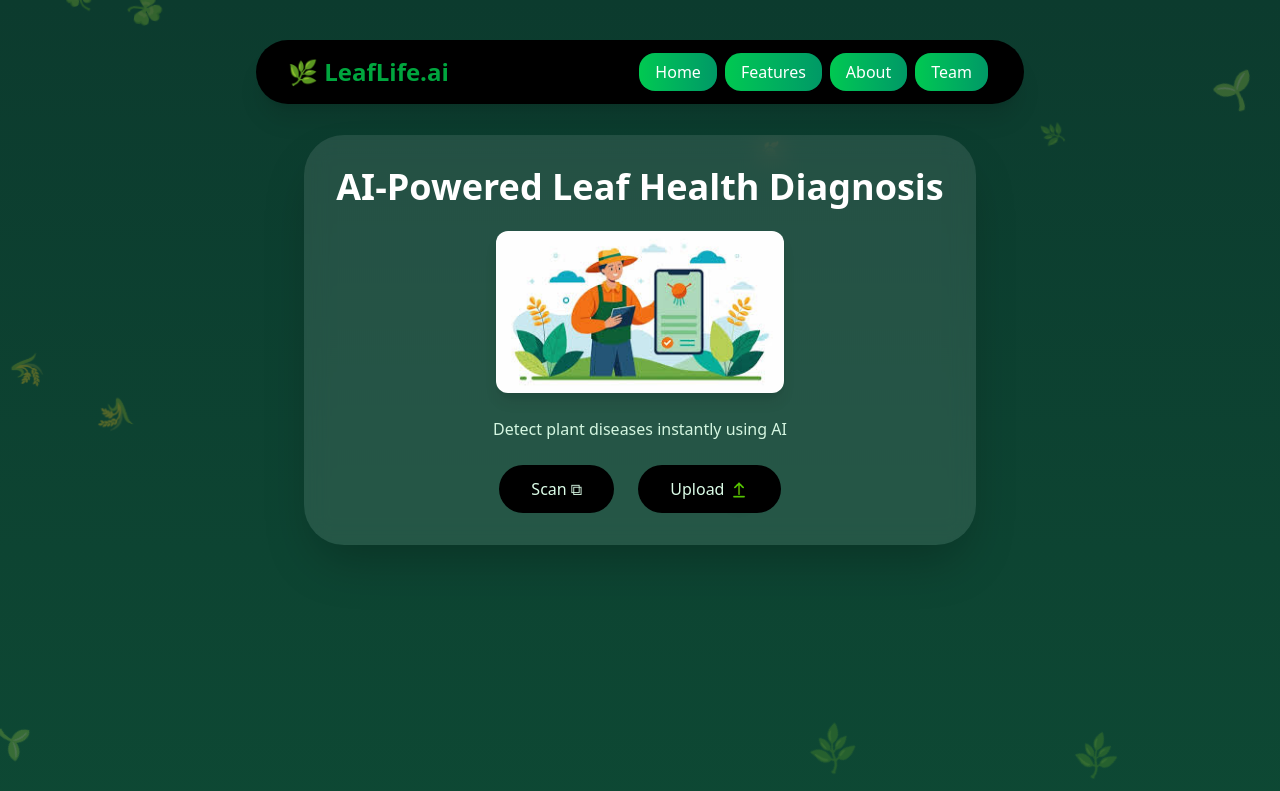
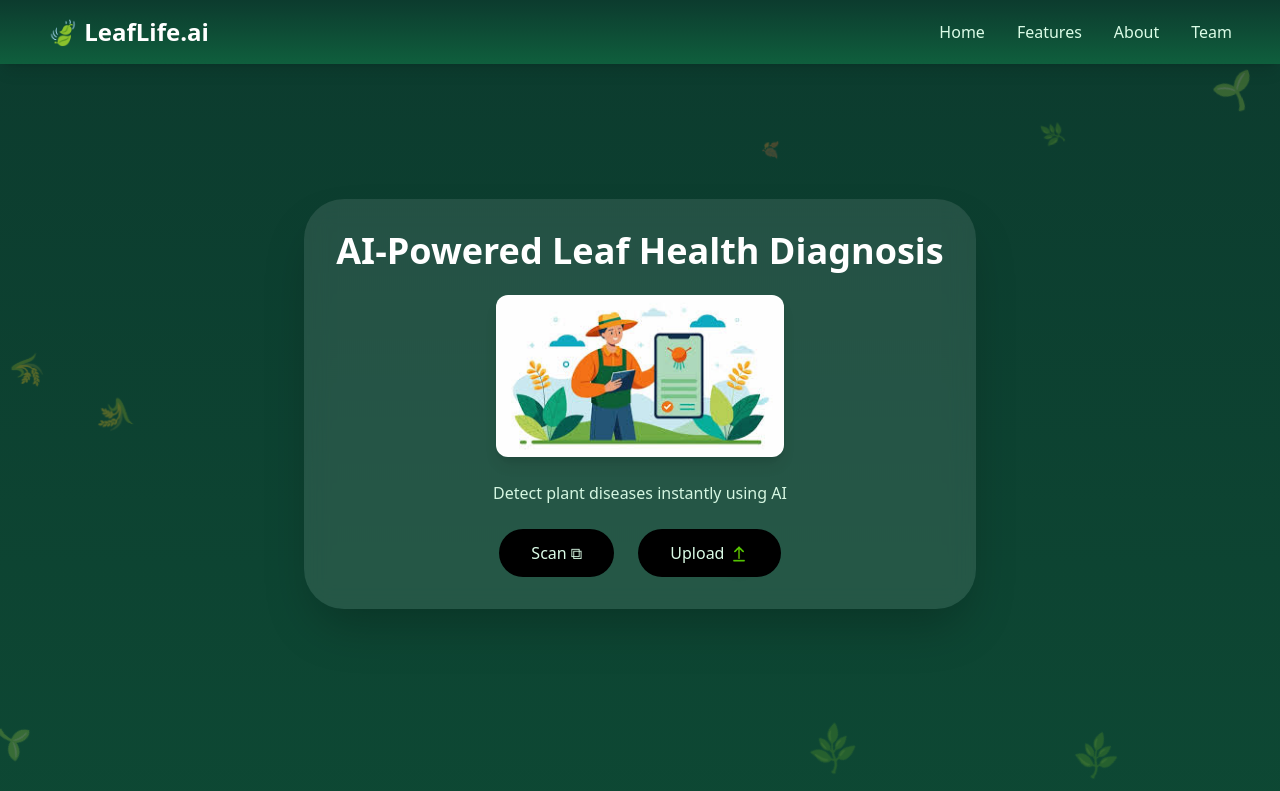
Before and after one commit to tejasvirajsingh/Hackathon-3.0-PU, a React (Vite) app: page / in a window 1280 px wide. Shown: the top 791 px of the page. Built offline with nearby package versions, Linux system fonts and the light colour scheme.

Commit message:
Nav Bar Update

```diff
--- a/src/Components/Navbar.jsx
+++ b/src/Components/Navbar.jsx
@@ -1,36 +1,44 @@
-export default function Navbar()
-{
+export default function Navbar() {
   return (
-    <header className="bg-black flex text-black items-center justify-between z-10 shadow-xl w-[60vw] absolute top-10 right-[20vw] rounded-full py-4 px-8 " >
-      <h2 className="text-2xl font-bold text-green-600 text-leaf">🌿 LeafLife.ai</h2>
-      <nav className="space-x-4">
+    <header className="sticky top-0 z-50 w-full bg-gradient-to-b from-[#0c3b2e] to-[#0f5f3d] backdrop-blur-md shadow-lg">
+      <div className="max-w-7xl mx-auto px-12 py-4 flex items-center justify-between">
+
+        {/* Logo */}
+        <a href="#home" className="flex items-center gap-2">
+  <h2 className="text-2xl font-bold text-white hover:text-green-200 transition-colors">
+    🍃 <span>LeafLife.ai</span>
+  </h2>
+</a>
+
+        {/* Nav Links */}
+        <nav className="flex  gap-8 font-bold text-green-100 font-medium   ">
           <a
             href="#home"
-          className="transform hover:scale-110 hover:bg-linear-to-r hover:from-green-300 hover:to-emerald-500 hover:text-black p-2 px-4 m-1 rounded-2xl bg-linear-to-r from-green-500 to-emerald-600 text-white shadow-md hover:shadow-xl transition-all duration-200"
+            className="hover:text-white hover:scale-106 transition-transform duration-300 transition-colors duration-200"
           >
             Home
           </a>
           <a
             href="#features"
-          className="transform hover:scale-110 hover:bg-linear-to-r hover:from-green-300 hover:to-emerald-500 hover:text-black p-2 px-4 m-1 rounded-2xl bg-linear-to-r from-green-500 to-emerald-600 text-white shadow-md hover:shadow-xl transition-all duration-200"
+            className="hover:text-white transition-colors hover:scale-106 transition-transform duration-300 duration-200"
           >
             Features
           </a>
           <a
             href="#about"
-          className="transform hover:scale-110 hover:bg-linear-to-r hover:from-green-300 hover:to-emerald-500 hover:text-black p-2 px-4 m-1 rounded-2xl bg-linear-to-r from-green-500 to-emerald-600 text-white shadow-md hover:shadow-xl transition-all duration-200"
+            className="hover:text-white hover:scale-106 transition-transform duration-300 transition-colors duration-200"
           >
             About
           </a>
           <a
             href="#team"
-          className="transform hover:scale-110 hover:bg-linear-to-r hover:from-green-300 hover:to-emerald-500 hover:text-black p-2 px-4 m-1 rounded-2xl bg-linear-to-r from-green-500 to-emerald-600 text-white shadow-md hover:shadow-xl transition-all duration-200"
+            className="hover:text-white hover:scale-106 transition-transform duration-300 transition-colors duration-200"
           >
             Team
           </a>
         </nav>
+
+      </div>
     </header>
   );
 }
-
-//className=" sticky top-0 z-50 bg-linear-to-b from-[#0c3b2e] to-[#0f5f3d] backdrop-blur-md px-12 py-4 flex justify-between items-center"
```
Lines whose indentation alone changed are shown as unchanged.
